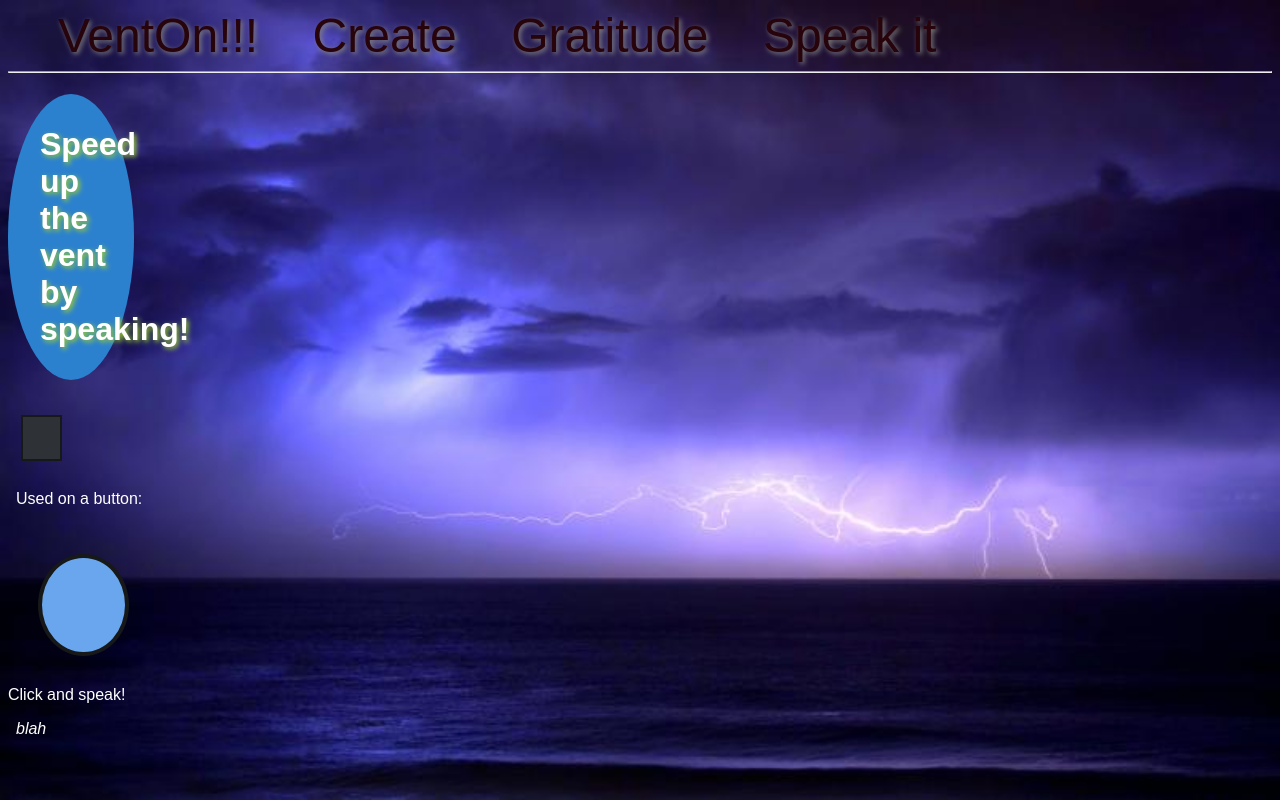
After one commit to H-Len/VentOn, a Flask app: page /speak in a window 1280 px wide. The commit adds this page. Run offline with Flask 2, Linux system fonts and the light colour scheme.

Commit message:
new html page and js file for audio

```diff
--- a/app.py
+++ b/app.py
@@ -1,3 +1,4 @@
+from crypt import methods
 from datetime import datetime
 from email.policy import default
 from multiprocessing import connection
@@ -47,6 +48,10 @@ def index():
 
     posts = Post.query.paginate(page=page, per_page=ROWS_PER_PAGE)
     return render_template('index.html', posts = posts)
+
+@app.route('/speak', methods=('GET', 'POST'))
+def speak():
+    return render_template('speak.html')
 
 @app.route('/create', methods=('GET', 'POST'))
 def create():
--- a/static/styles.css
+++ b/static/styles.css
@@ -257,3 +257,13 @@ btn {
     width: 70%;
     border: .25em solid grey;
 }
+
+#create {
+    float: right;
+    margin-bottom: 5em;
+}
+
+#mic_btn {
+    border-radius: 100%;
+    background-color: #6aa6ed;
+}
--- /dev/null
+++ b/templates/audio_scripts.js
@@ -0,0 +1,71 @@
+// audio
+const icon = document.querySelector('i.fa.fa-microphone')
+let paragraph = document.createElement('p');
+let container = document.querySelector('.text-box');
+container.appendChild(paragraph);
+const sound = document.querySelector('.sound');
+
+window.SpeechRecognition = webkitSpeechRecognition || window.SpeechRecognition;
+const synth = window.speechSynthesis;
+recognition = new SpeechRecognition();
+recognition.interinResult = true;
+
+icon.addEventListener('click', () => {
+    sound.play();
+    dictate();
+});
+
+const dictate = () => {
+    recognition.start();
+    recognition.onresult = (event) => {
+        const speechToText = Array.from(event.results)
+        .map(result => result[0])
+        .map(result => transcript)
+        .join(' ');
+        console.log(speechToText)
+        paragraph.textContent = speechToText;
+    }
+}
+
+if (event.results[0].isFinal) {
+    paragraph = document.createElement('p');
+    container.appendChild(paragraph);
+
+    // if (speechToText.includes('what is the time')) {
+    //     speak(getTime);
+    // };
+
+    if (speechToText.includes('what is the date')) {
+        speak(getDate);
+    };
+}
+
+const speak = () => {
+    const utterThis = new SpeechSynthesisUtterance(action());
+    synth.speak(utterThis);
+}
+
+// const getTime = () => {
+//     const time = new Date(Date.now())
+//     return 'the time is ${time.toLocaleString('en-US', { hour: 'numeric', minute: 'numeric', hour12: true })}'
+// }
+
+const getDate = () => {
+    const time = new Date(Date.now())
+    return 'today is ${time.toLocaleDateString()}';
+}
+
+// const getTheWeather = () => {
+//     fetch('http://api.openweathermap.org/data/2.5/weather?q=${speech.split(' ')[5]}&appid=6aa90859f3e957ff6c77ec9b1bc86296&units=metric')
+// }
+// .then(function(response) {
+//     return response.json();
+// }).then(function(weather){
+//     if (weather.cod === '404') {
+//         utterThis = new SpeechSynthesisUtterance('I cannot find the weather for ${speech.split(' ')[5]}');
+//         synth.speak(utterThis);
+//         return;
+//     }
+//     utterThis = new SpeechSynthesisUtterance('this weather condition in ${weather.name} is mostly full of ${weather.weather[0].condition} at a temperature of ${weather.main.temp} degrees Celcius');
+//     synth.speak(utterThis);
+// })
--- a/templates/base.html
+++ b/templates/base.html
@@ -102,6 +102,8 @@
         rollBtn.addEventListener("click", rollDice);
         }
 
+
+
     </script>
     {% endblock %}
 </head>
@@ -110,6 +112,7 @@
         <a href="{{ url_for('index') }}">VentOn!!!</a>
         <a href="{{ url_for('create') }}">Create</a>
         <a href="{{ url_for('grateful') }}">Gratitude</a>
+        <a href="{{ url_for('speak') }}">Speak it</a>
     </nav>
 
     <hr>
--- /dev/null
+++ b/templates/speak.html
@@ -0,0 +1,28 @@
+{% extends 'base.html' %}
+
+{% block content %}
+<script src="audio_scripts.js"></script>
+<h1>Speed up the vent by speaking!</h1>
+<button type="button">&#xf130;</button>
+
+<p>Used on a button:</p>
+<button class="fa fa-microphone" id="mic_btn" style="font-size:30px" onclick="submit">&#xf130;</button>
+
+
+<!-- <button style="font-size:24px">Button <i class="fa fa-microphone"></i></button> -->
+<div class="microphone">Click and speak!</div>
+
+
+
+<container class="text-box">
+    <paragraph>
+        <p>
+            <i class="fa.fa-microphone">blah</i>
+        </p>
+    </paragraph>
+</container>
+{% endblock %}
+
+
+
+<!-- speechSynthesis.getVoices() -->
```
Also changed, not shown: templates/create.html (+6 -5 lines), database.db.
